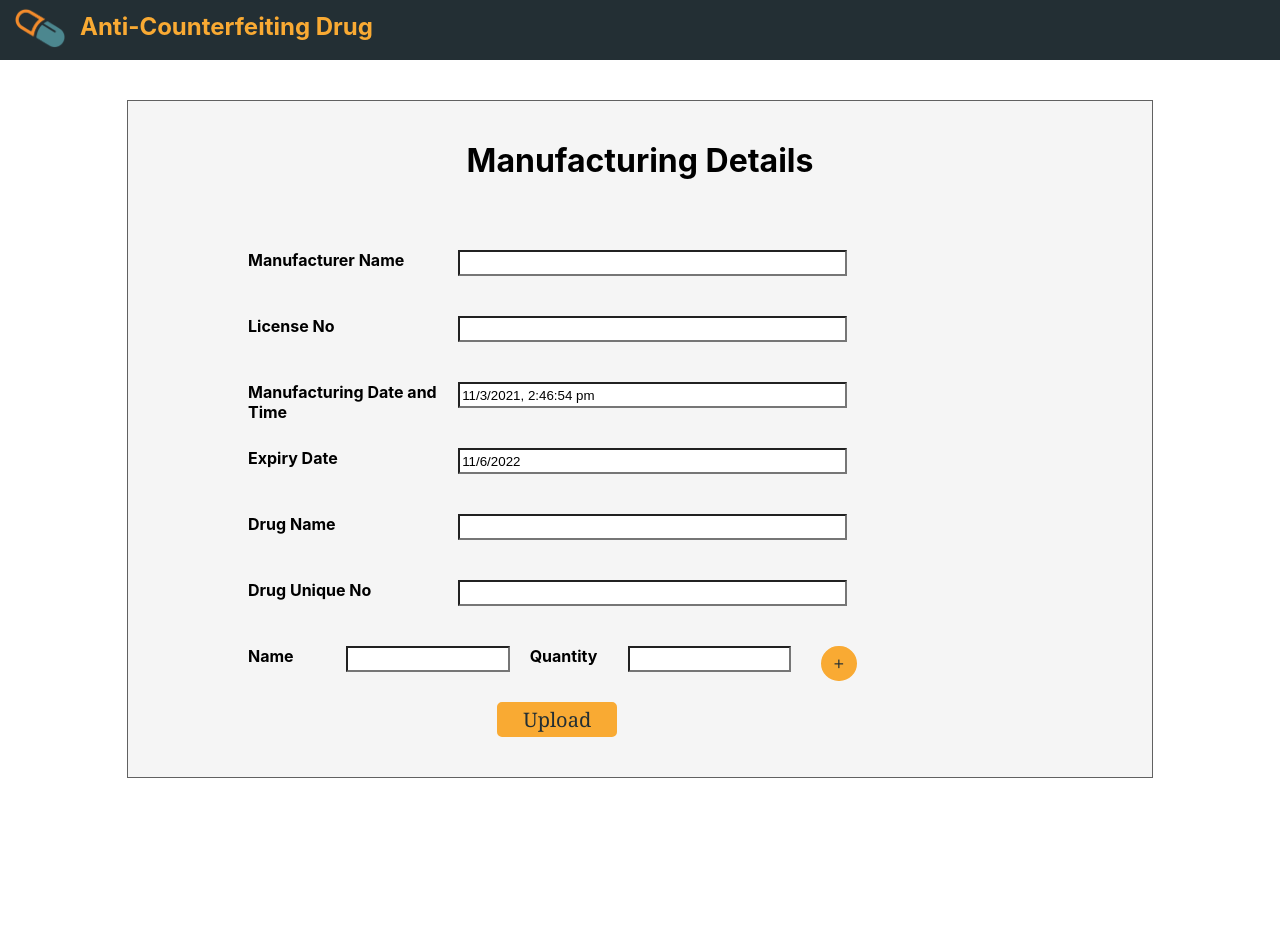
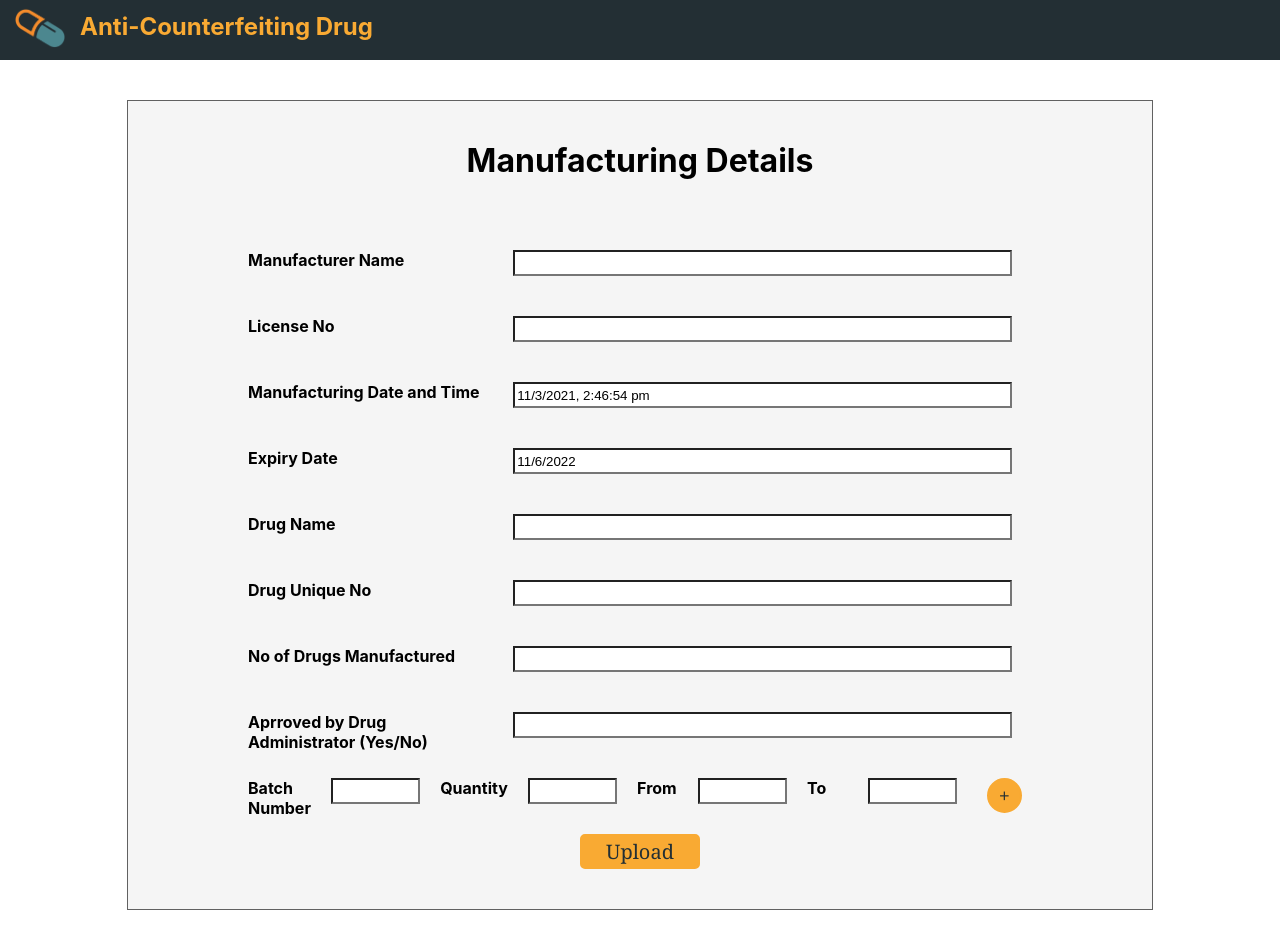
Before and after one commit to Mohitkrishna12/Anti-counterfeiting-drug-using-Blockchain, a React (Create React App) app: page /DmProduction in a window 1280 px wide. Before the commit the page ends 800 px from the top, so only its background shows below. Built offline with nearby package versions, Linux system fonts and the light colour scheme.

Commit message:
Add batch no

```diff
--- a/src/DmProduction.js
+++ b/src/DmProduction.js
@@ -54,14 +54,26 @@ function DmProduction() {
             	<h4>Drug Unique No </h4>
     		<input type="text" name="name"  />
             </div>
+            <div className="upload_input" >
+            	<h4>No of Drugs Manufactured </h4>
+    		<input type="text" name="name"  />
+            </div>
+            <div className="upload_input" >
+            	<h4>Aprroved by Drug Administrator (Yes/No)</h4>
+    		<input type="text" name="name"  />
+            </div>
 			 {fields.map((field, idx) => {
         return (
 
           <div key={`${field}-${idx}`}>
           <div className="upload_input">
-            <h4> Name </h4>
+            <h4>Batch Number</h4>
     		<input type="text" name="name" />
     		<h4>Quantity </h4>
+    		<input type="text" name="name" />
+    		<h4>From </h4>
+    		<input type="text" name="name" />
+    		<h4>To </h4>
     		<input type="text" name="name" />
     		 <button className="upload_btn" type="button" onClick={() => handleAdd()}>
        			 +
--- a/src/DmRequest.js
+++ b/src/DmRequest.js
@@ -6,7 +6,7 @@ import {Link} from 'react-router-dom';
 function DmRequest() {
 	const getDateTime= new Date().toLocaleString('en-IN');
 	const [fields, setFields] = useState([{ value: null }]);
-	const [rnum,setrnum]=useState("000000000000");
+	const [rnum,setrnum]=useState("000000");
 
   function handleChange(i, event) {
     const values = [...fields];
@@ -20,7 +20,7 @@ function DmRequest() {
     setFields(values);
   }
   const generateRNUM=()=>{
-  	const num=Math.floor((Math.random()*1000000000000)+1);
+  	const num=Math.floor((Math.random()*1000000)+1);
   	setrnum(num);
   }
 
```
